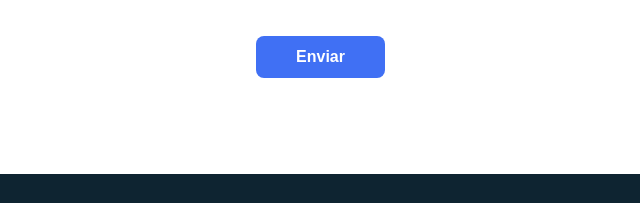
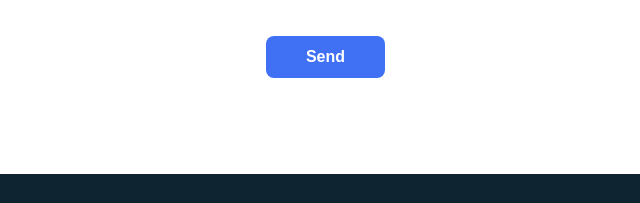
Before and after one commit to fttp-ra/website, a plain HTML site: page index.html in a window 1280 px wide. Shown: the part 2789-2992 px from the top of the page, 435-1075 px from the left. Drawn offline with nearby package versions, Linux system fonts and the light colour scheme.

Commit message:
change name for the button in contact

```diff
--- a/index.html
+++ b/index.html
@@ -172,7 +172,7 @@
                     <input type="email" placeholder="Email" id="fromEmail" class="contact__input" required="required">
                     <textarea name="" cols="0" id="msg" rows="10" class="contact__input" required="required"></textarea>
 
-                    <input type="button" onclick='sendMail()' value="Enviar" class="contact__button button" id="btn-form">
+                    <input type="button" onclick='sendMail()' value="Send" class="contact__button button" id="btn-form">
                 </form>
             </div>
          </section>
```
